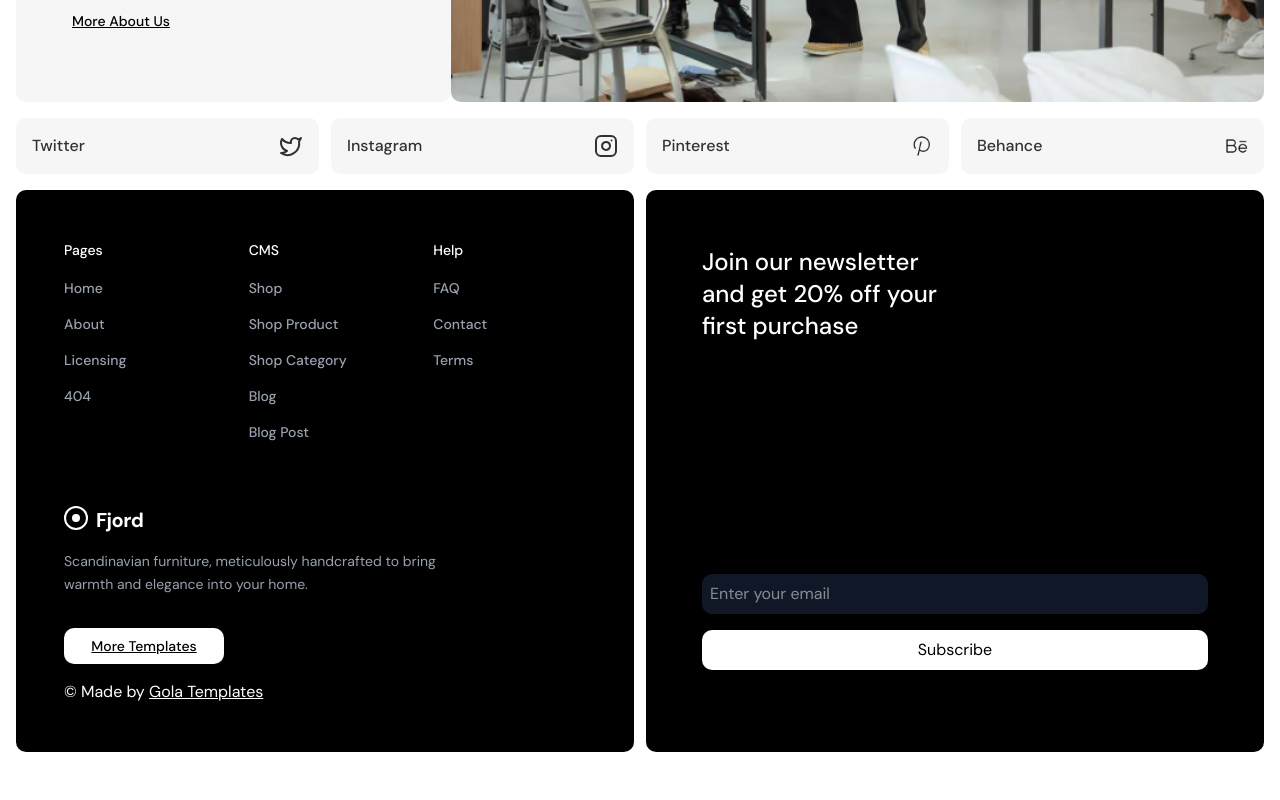
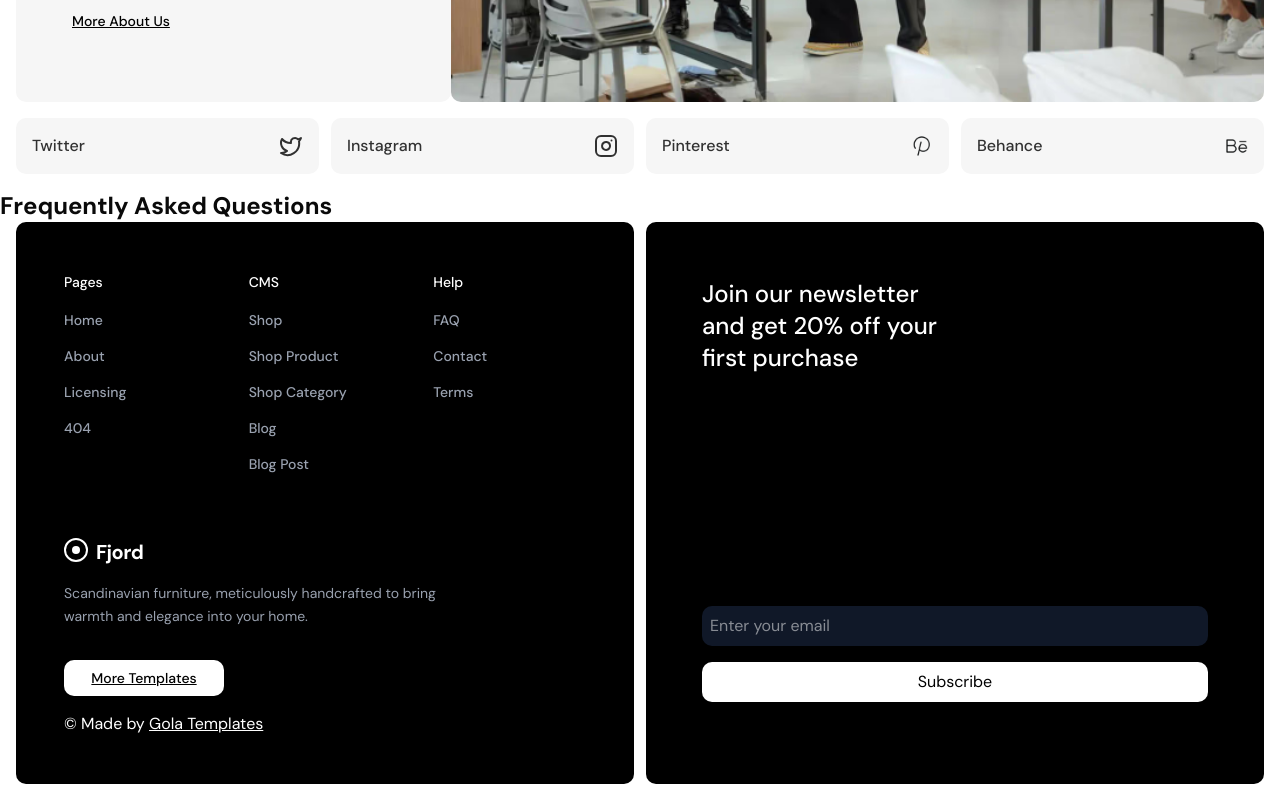
Before and after one commit to FD-Landing-Labs/ecomm-landing-v2, a Next.js app: page / in a window 1280 px wide. Shown: the part 2390-3190 px from the top of the page. Before the commit the page ends 3158 px from the top, so only its background shows below. Built offline with nearby package versions, Linux system fonts and the light colour scheme.

Commit message:
feat: added faq section in landing page

```diff
--- a/components/landing-page.tsx
+++ b/components/landing-page.tsx
@@ -1,8 +1,9 @@
 import { HeroSection } from "./hero-section";
 import { CollactionSection } from "./collaction-section";
 import { AboutUs } from "./about-us";
-import  Footer  from "./footer";
+import Footer from "./footer";
 import { OurFavoritesSection } from "./our-favorites-section";
+import FaqSection from "./faq-section";
 
 export const LandingPage = () => {
   return (
@@ -11,8 +12,8 @@ export const LandingPage = () => {
       <OurFavoritesSection />
       <CollactionSection />
       <AboutUs />
+      <FaqSection />
       <Footer />
     </div>
   );
 };
-``
```
